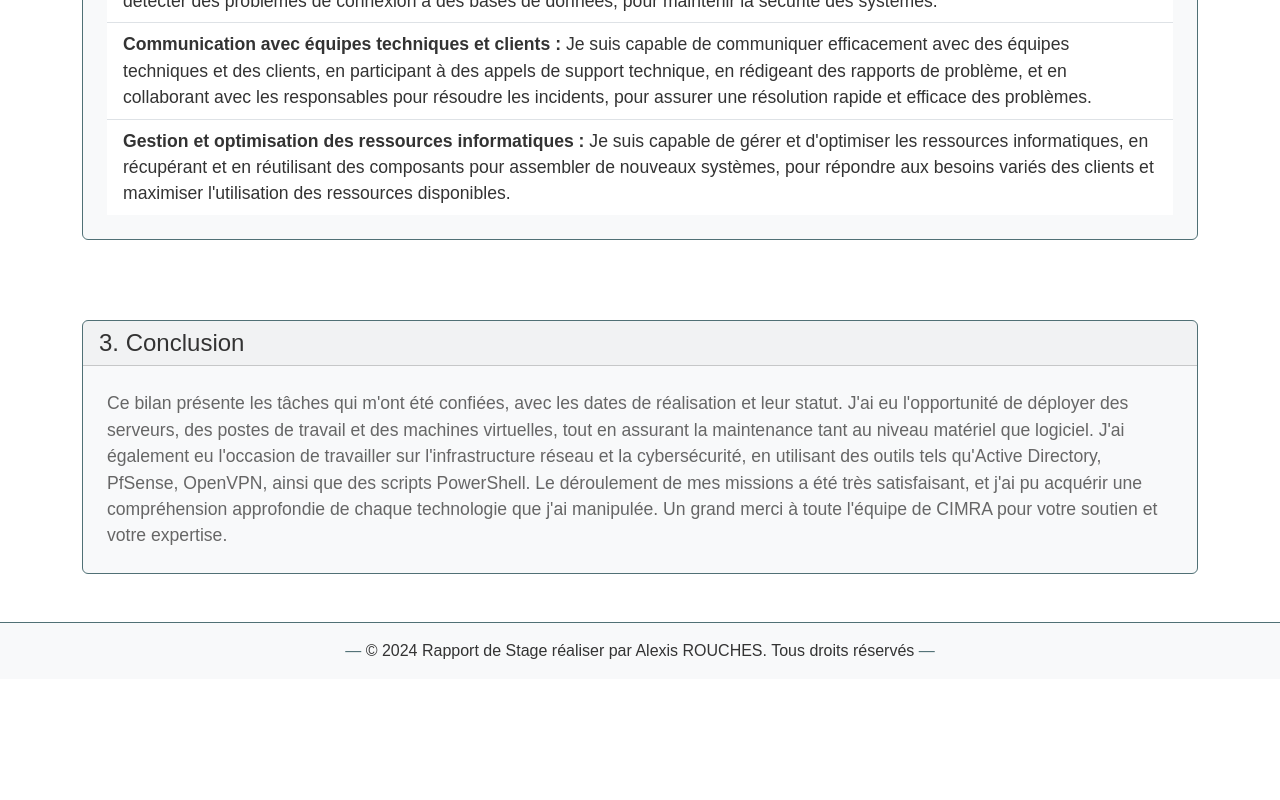
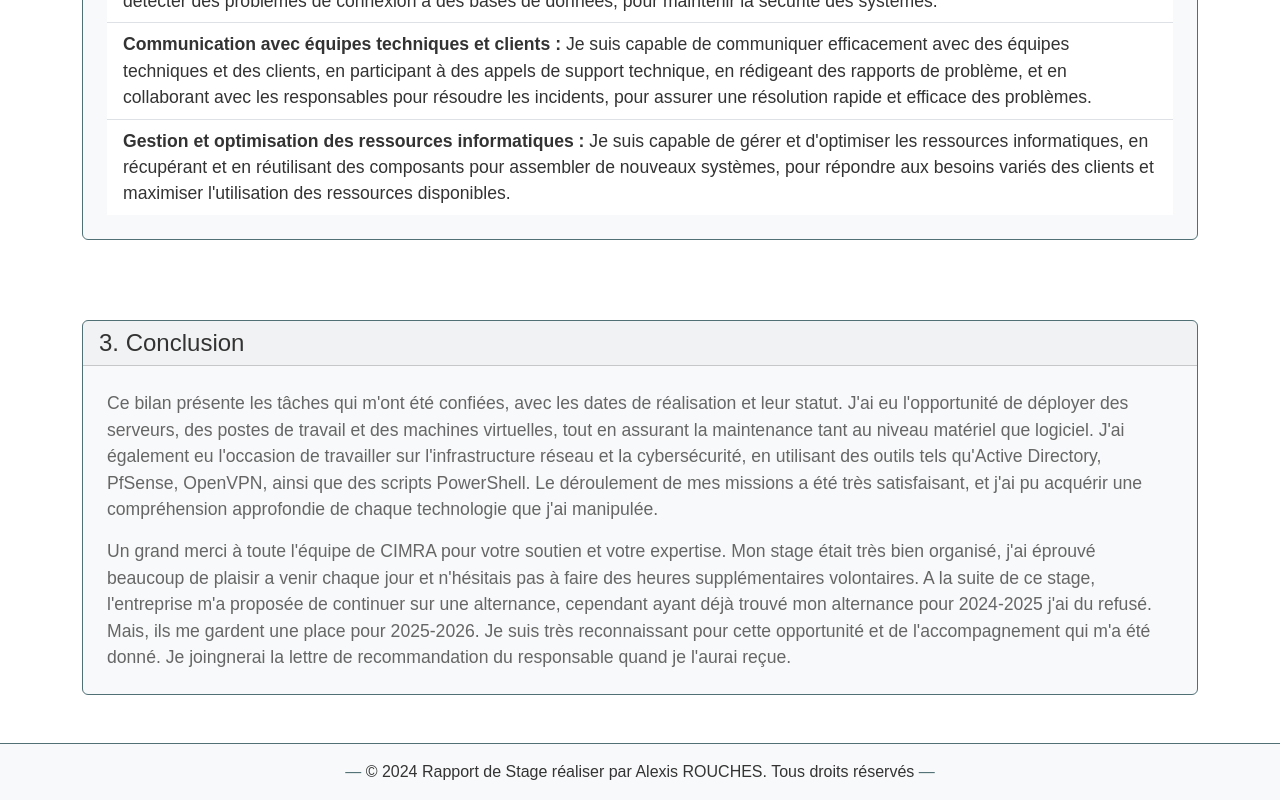
Before and after one commit to Doctorwho07/Internship-Report, a React (Vite) app: page /bilan in a window 1280 px wide. Shown: the part 2575-3375 px from the top of the page. Before the commit the page ends 3254 px from the top, so only its background shows below. Built offline with nearby package versions, Linux system fonts and the light colour scheme.

Commit message:
final push

```diff
--- a/src/Projects.js
+++ b/src/Projects.js
@@ -202,7 +202,7 @@
     posts: [
       {
         projet: "Passage de la certification ArcServe",
-        date: "01/07/2024",
+        date: "01/07/2024 - Aujourd'hui",
         statut: "en cours",
         logiciels: "Windows, ArcServe",
         problemes:
--- a/src/pages/Bilan.jsx
+++ b/src/pages/Bilan.jsx
@@ -281,9 +281,19 @@
                 utilisant des outils tels qu'Active Directory, PfSense, OpenVPN,
                 ainsi que des scripts PowerShell. Le déroulement de mes missions
                 a été très satisfaisant, et j'ai pu acquérir une compréhension
-                approfondie de chaque technologie que j'ai manipulée. Un grand
-                merci à toute l'équipe de CIMRA pour votre soutien et votre
-                expertise.
+                approfondie de chaque technologie que j'ai manipulée.
+              </p>
+              <p className="card-text">
+                Un grand merci à toute l'équipe de CIMRA pour votre soutien et
+                votre expertise. Mon stage était très bien organisé, j'ai
+                éprouvé beaucoup de plaisir a venir chaque jour et n'hésitais
+                pas à faire des heures supplémentaires volontaires. A la suite
+                de ce stage, l'entreprise m'a proposée de continuer sur une
+                alternance, cependant ayant déjà trouvé mon alternance pour
+                2024-2025 j'ai du refusé. Mais, ils me gardent une place pour
+                2025-2026. Je suis très reconnaissant pour cette opportunité et
+                de l'accompagnement qui m'a été donné. Je joingnerai la lettre
+                de recommandation du responsable quand je l'aurai reçue.
               </p>
             </div>
           </div>
```
